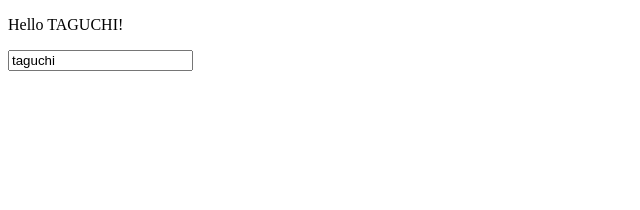
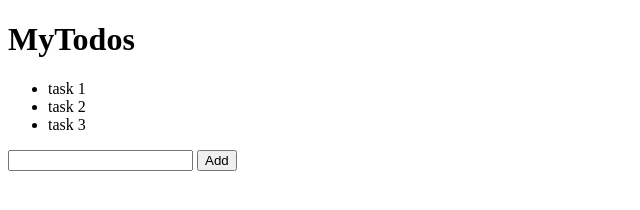
Before and after one commit to tk-okw/VueLearn, a plain HTML site: page 01/index.html in a window 1280 px wide. Shown: the whole page, without its empty margins (0-640 px from the left). Drawn offline with nearby package versions, Linux system fonts and the light colour scheme.

Commit message:
dotinstall #3 Completed

```diff
--- a/01/index.html
+++ b/01/index.html
@@ -7,8 +7,17 @@
 </head>
 <body>
     <div id="app">
-        <p>Hello {{ name.toUpperCase() }}!</p>
-        <p><input type="text" v-model="name"></p>
+        <h1>MyTodos</h1>
+        <ul>
+                <!-- <li>{{ todos[0] }}</li>
+                <li>{{ todos[1] }}</li>
+                <li>{{ todos[2] }}</li> -->
+                <li v-for="todo in todos">{{ todo }}</li>
+        </ul>
+        <form>
+            <input type="text">
+            <input type="submit" value="Add">
+        </form>
     </div>
 
     <script src="https://cdn.jsdelivr.net/npm/vue/dist/vue.js"></script>
--- a/01/js/main.js
+++ b/01/js/main.js
@@ -5,7 +5,11 @@
     var vm = new Vue({
         el: '#app',
         data: {
-            name: 'taguchi'
+            todos: [
+                'task 1',
+                'task 2',
+                'task 3'
+            ]
         }
     });
 })();
```
